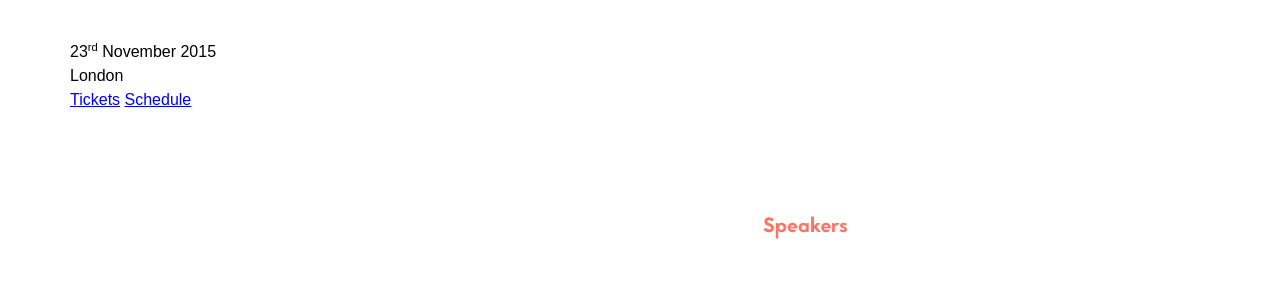
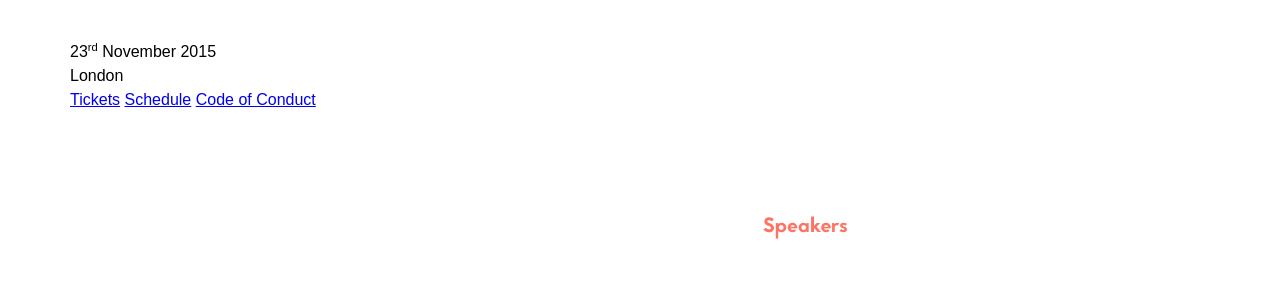
Before and after one commit to Sambillingham/beyond, a Jekyll site: the page built from index.html, in a window 1280 px wide and 900 px high, scrolled down 3308 px. Shown: the part 169-451 px from the top of the window. Built offline with Jekyll 4.4.1, drawn with Linux system fonts in a browser that asks for light colours; some web fonts are replaced.

Commit message:
:cookie: move code of conduct to header nav

```diff
--- a/_layouts/default.html
+++ b/_layouts/default.html
@@ -25,9 +25,6 @@
 
     <footer class="footer">
       <div class="footer__content">
-        <nav class="footer__nav">
-          <a href="/code-of-conduct">Code of Conduct</a>
-        </nav>
         <p class="footer__organised-by">Brought to you by <a href="http://steer.me">Steer</a> for people learning to code</p>
       </div>
     </footer>
--- a/code-of-conduct.html
+++ b/code-of-conduct.html
@@ -21,6 +21,7 @@ title: Code of Conduct
     <nav class="header__nav">
       <a href="https://www.eventbrite.co.uk/e/beyond-conf-2015-tickets-18517110175">Tickets</a>
       <a href="/schedule">Schedule</a>
+      <a href="/code-of-conduct">Code of Conduct</a>
     </nav>
 </header>
 
--- a/index.html
+++ b/index.html
@@ -19,6 +19,7 @@ layout: default
     <nav class="header__nav">
       <a href="https://www.eventbrite.co.uk/e/beyond-conf-2015-tickets-18517110175">Tickets</a>
       <a href="/schedule">Schedule</a>
+      <a href="/code-of-conduct">Code of Conduct</a>
     </nav>
 </header>
 
--- a/sass/partials/_footer.scss
+++ b/sass/partials/_footer.scss
@@ -19,7 +19,7 @@ footer {
 }
 
 .footer__organised-by {
-  float: right;
+  text-align: center;
   margin: 0;
   a {
     color: $steer-red;
--- a/schedule.html
+++ b/schedule.html
@@ -21,6 +21,7 @@ title: Schedule
     <nav class="header__nav">
       <a href="https://www.eventbrite.co.uk/e/beyond-conf-2015-tickets-18517110175">Tickets</a>
       <a href="/schedule" class="active-link schedule-link">Schedule</a>
+      <a href="/code-of-conduct">Code of Conduct</a>
     </nav>
 </header>
 
```
